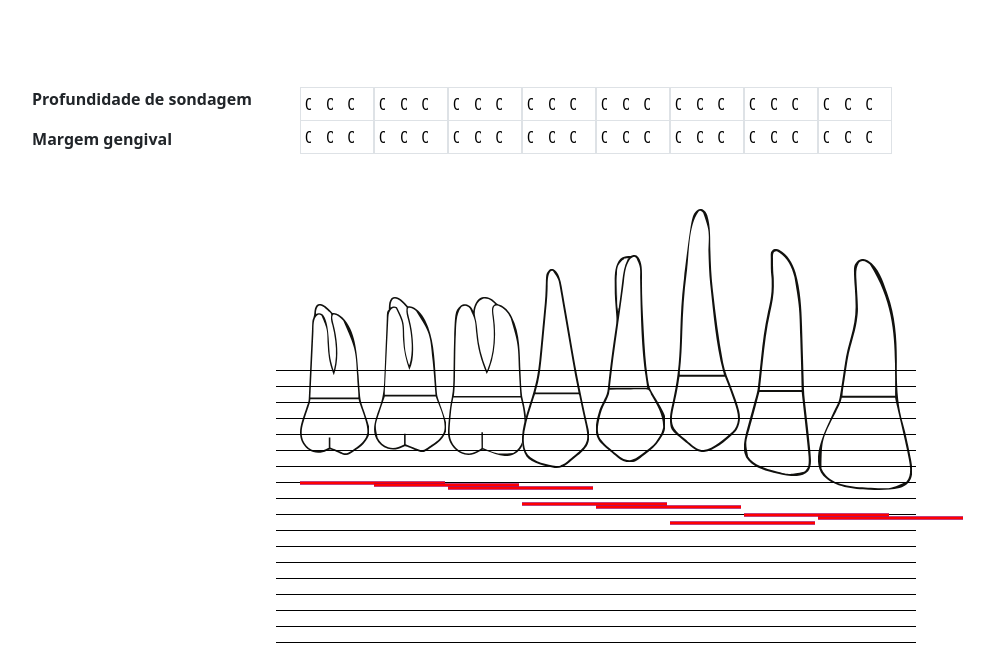
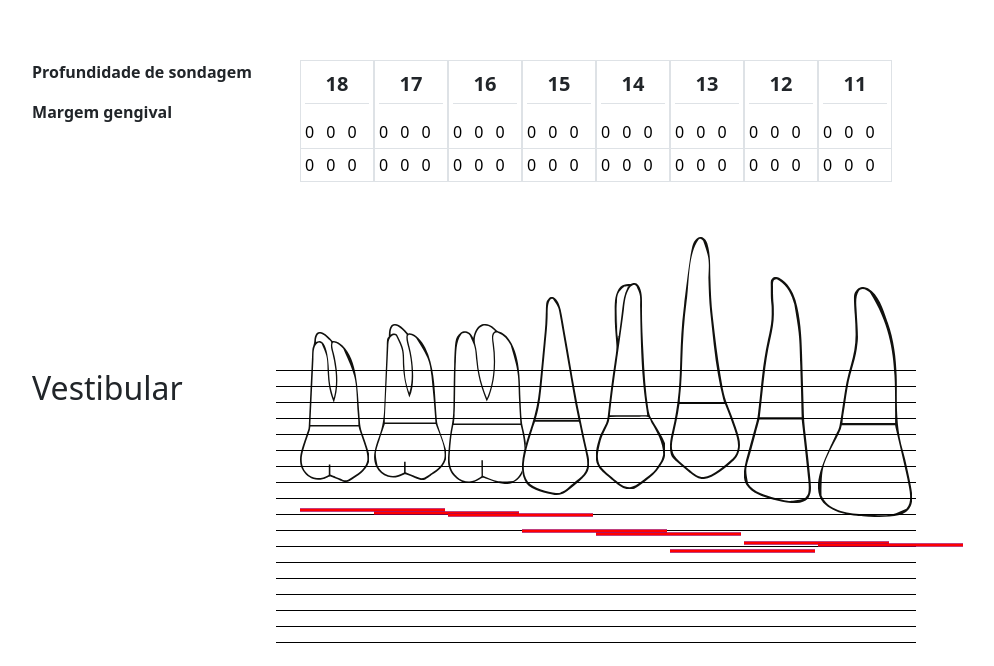
Before and after one commit to brunosantosss/Periodontal-POC, a React (Vite) app: page / in a window 1280 px wide. Shown: the part 134-800 px from the top of the page, without its empty margins (202-1196 px from the left). Built offline with nearby package versions, Linux system fonts and the light colour scheme.

Commit message:
metodosvg

```diff
--- a/src/Components/DenteComponent/index.jsx
+++ b/src/Components/DenteComponent/index.jsx
@@ -5,7 +5,7 @@ import DenteDrawLinePS from "./DenteDrawLinePS";
 
 import style from "./index.module.css";
 
-const DenteComponent = ({ denteIcon, height, graphicLineHeight, denteWidth = 100 }) => {
+const DenteComponent = ({ denteNumber, denteIcon, height, graphicLineHeight, denteWidth = 100 }) => {
 
     const [ valuePSCord1, setValuePSCord1 ] = useState(0);
     const [ valuePSCord2, setValuePSCord2 ] = useState(0);
@@ -20,12 +20,13 @@ const DenteComponent = ({ denteIcon, height, graphicLineHeight, denteWidth = 100
             <div className="h-100 d-flex flex-column gap-5">
                 <div className="w-100 d-flex flex-column border">
                     <div className="d-flex flex-column border-bottom p-1">
+                        <p className="text-center fw-bold fs-5 border-bottom p-1">{denteNumber}</p>
                         <div className="w-100 d-flex">
                             <input type="number" id="PS_Cord1"
                                 className="w-25 flex-fill border border-0"
                                 value={valuePSCord1}
                                 onChange={(e) => {
-                                    setValuePSCord1(parseInt(e.target.value))
+                                    setValuePSCord1(e.target.value > 0 ? e.target.value : 0)
                                 }}
 
                                 />
@@ -33,14 +34,14 @@ const DenteComponent = ({ denteIcon, height, graphicLineHeight, denteWidth = 100
                                 className="w-25 flex-fill border border-0"
                                 value={valuePSCord2}
                                 onChange={(e) => {
-                                    setValuePSCord2(parseInt(e.target.value))
+                                    setValuePSCord2(e.target.value > 0 ? e.target.value : 0)
                                 }}
                                 />
                             <input type="number" id="PS_Cord3"
                                 className="w-25 flex-fill border border-0"
                                 value={valuePSCord3}
                                 onChange={(e) => {
-                                    setValuePSCord3(parseInt(e.target.value))
+                                    setValuePSCord3(e.target.value > 0 ? e.target.value : 0)
                                 }}
                                 />
                         </div>
@@ -51,21 +52,21 @@ const DenteComponent = ({ denteIcon, height, graphicLineHeight, denteWidth = 100
                                 className="w-25 flex-fill border border-0"
                                 value={valueMGCord1}
                                 onChange={(e) => {
-                                    setValueMGCord1(parseInt(e.target.value))
+                                    setValueMGCord1(e.target.value > 0 ? e.target.value : 0)
                                 }}
                                 />
                             <input type="number" id="MG_Cord2"
                                 className="w-25 flex-fill border border-0"
                                 value={valueMGCord2}
                                 onChange={(e) => {
-                                    setValueMGCord2(parseInt(e.target.value))
+                                    setValueMGCord2(e.target.value > 0 ? e.target.value : 0)
                                 }}
                                 />
                             <input type="number" id="MG_Cord3"
                                 className="w-25 flex-fill border border-0"
                                 value={valueMGCord3}
                                 onChange={(e) => {
-                                    setValueMGCord3(parseInt(e.target.value))
+                                    setValueMGCord3(e.target.value > 0 ? e.target.value : 0)
                                 }}
                             />
                         </div>
--- a/src/Components/Exame/index.jsx
+++ b/src/Components/Exame/index.jsx
@@ -13,6 +13,18 @@ import GraphicExameLines from "../GraphicExameLines";
 
 import style from "./index.module.css";
 
+const dentesList = [
+    { denteNumber: 18, denteIcon: vestibularDente18, denteHeight: 56, graphicLineHeight: 0.6, denteWidth: 93 },
+    { denteNumber: 17, denteIcon: vestibularDente17, denteHeight: 51, graphicLineHeight: 0.9, denteWidth: 98 },
+    { denteNumber: 16, denteIcon: vestibularDente16, denteHeight: 53, graphicLineHeight: 1.2, denteWidth: 105 },
+    { denteNumber: 15, denteIcon: vestibularDente15, denteHeight: 45, graphicLineHeight: 3.4, denteWidth: 90 },
+    { denteNumber: 14, denteIcon: vestibularDente14, denteHeight: 35, graphicLineHeight: 3.850, denteWidth: 93 },
+    { denteNumber: 13, denteIcon: vestibularDente13, denteHeight: 7, graphicLineHeight: 6, denteWidth: 95 },
+    { denteNumber: 12, denteIcon: vestibularDente12, denteHeight: 39, graphicLineHeight: 5, denteWidth: 90 },
+    { denteNumber: 11, denteIcon: vestibularDente11, denteHeight: 51, graphicLineHeight: 5.3, denteWidth: 127 },
+];
+
+
 const Exame = () => {
     return (
         <section className="vw-100 vh-100 overflow-x-hidden d-flex p-5">
@@ -21,18 +33,18 @@ const Exame = () => {
                     <div className="d-flex flex-column mx-5">
                         <p className="fw-bold">Profundidade de sondagem</p>
                         <p className="fw-bold">Margem gengival</p>
+                        <p className="fs-2 mt-7">Vestibular</p>
                     </div>
 
                     <div className="w-50 d-flex justify-content-center align-items-center">
+
                         <GraphicExameLines />
-                        <DenteComponent denteIcon={vestibularDente18} height={56} graphicLineHeight={0.6} denteWidth={93}/>
-                        <DenteComponent denteIcon={vestibularDente17} height={51} graphicLineHeight={0.9} denteWidth={98}/>
-                        <DenteComponent denteIcon={vestibularDente16} height={53} graphicLineHeight={1.2} denteWidth={105}/>
-                        <DenteComponent denteIcon={vestibularDente15} height={45} graphicLineHeight={3.4} denteWidth={90}/>
-                        <DenteComponent denteIcon={vestibularDente14} height={35} graphicLineHeight={3.850} denteWidth={93}/>
-                        <DenteComponent denteIcon={vestibularDente13} height={7} graphicLineHeight={6} denteWidth={95}/>
-                        <DenteComponent denteIcon={vestibularDente12} height={39} graphicLineHeight={5} denteWidth={90}/>
-                        <DenteComponent denteIcon={vestibularDente11} height={51} graphicLineHeight={5.3} denteWidth={127}/>
+                        {
+                            dentesList.map((dente) => (
+                                <DenteComponent denteNumber={dente.denteNumber} denteIcon={dente.denteIcon} height={dente.denteHeight} graphicLineHeight={dente.graphicLineHeight} denteWidth={dente.denteWidth}/>
+                            ))
+                        }
+
                     </div>
                 </div>
             </div>
--- a/src/global/index.css
+++ b/src/global/index.css
@@ -9,8 +9,18 @@
     --red-line: #EC554A;
 }
 
+input[type="number"]::-webkit-inner-spin-button,
+input[type="number"]::-webkit-outer-spin-button {
+    -webkit-appearance: none;
+    margin: 0;
+}
+
 .w-15 { width: 15%; }
 .w-20 { width: 20%; }
 .w-30 { width: 30%; }
 .w-35 { width: 35%; }
 .w-40 { width: 40%; }
+
+.mt-7 {
+    margin-top: 7em;
+}
```
